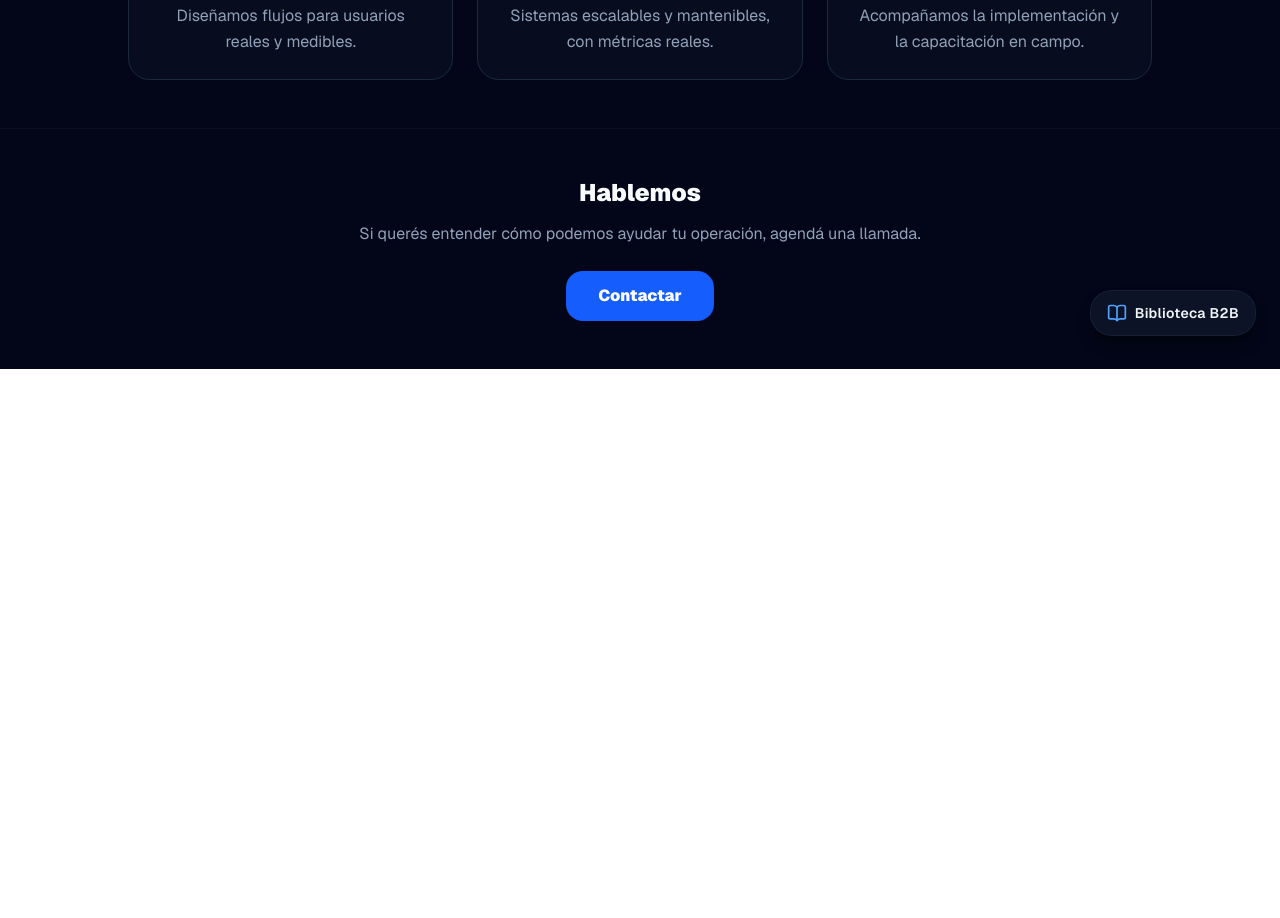
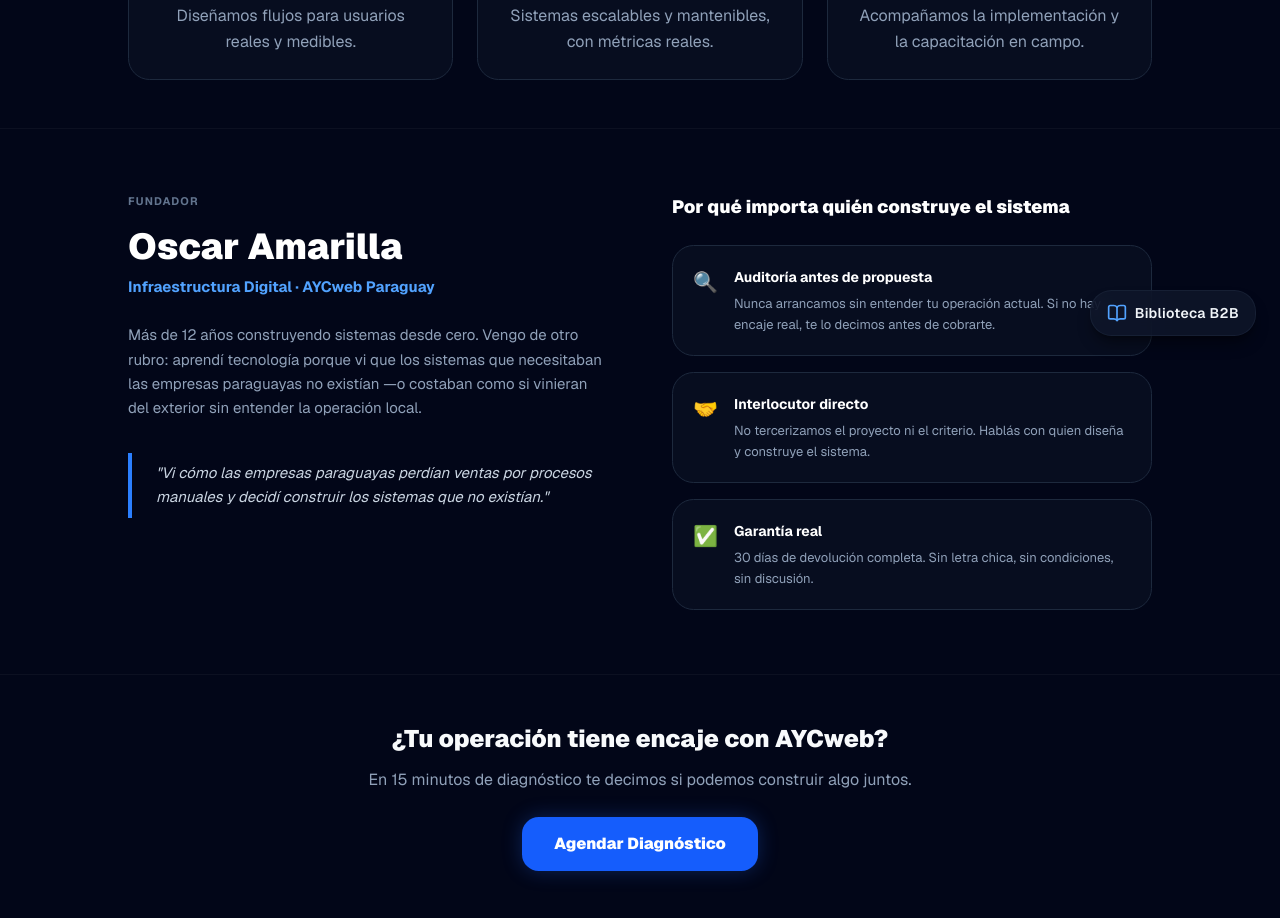
Before and after one commit to oscaramarilla/aycweb, a Next.js app: page /en/nosotros in a window 1280 px wide. Shown: the part 440-1358 px from the top of the page. Before the commit the page ends 809 px from the top, so only its background shows below. Built offline with nearby package versions, Linux system fonts and the light colour scheme.

Commit message:
feat(ux): ejecutar Sprint A con correccion de navbar, bio institucional y pipeline visual en home

```diff
--- a/app/[lang]/(marketing)/nosotros/page.tsx
+++ b/app/[lang]/(marketing)/nosotros/page.tsx
@@ -77,17 +77,58 @@ export default function NosotrosPage() {
         </div>
       </section>
 
+      {/* ====== BIO DE OSCAR ====== */}
+      <section className="px-6 py-16 border-t border-white/[0.04]">
+        <div className="max-w-5xl mx-auto">
+          <div className="grid grid-cols-1 md:grid-cols-2 gap-10 md:gap-16 items-start">
+            <div>
+              <span className="text-slate-500 font-bold tracking-widest uppercase text-[11px] mb-4 block">Fundador</span>
+              <h2 className="text-3xl md:text-4xl font-black text-white mb-2">Oscar Amarilla</h2>
+              <p className="text-blue-400 font-bold mb-6 text-[15px]">Infraestructura Digital · AYCweb Paraguay</p>
+              <p className="text-slate-400 leading-relaxed mb-8 text-[15px]">
+                Más de 12 años construyendo sistemas desde cero. Vengo de otro rubro: aprendí tecnología porque
+                vi que los sistemas que necesitaban las empresas paraguayas no existían —o costaban como si
+                vinieran del exterior sin entender la operación local.
+              </p>
+              <blockquote className="border-l-4 border-blue-500 pl-6 py-2 text-slate-300 italic leading-relaxed text-[15px]">
+                "Vi cómo las empresas paraguayas perdían ventas por procesos manuales y decidí construir los sistemas que no existían."
+              </blockquote>
+            </div>
+
+            <div>
+              <h3 className="text-lg font-black text-white mb-6">Por qué importa quién construye el sistema</h3>
+              <div className="space-y-4">
+                {[
+                  { icon: "🔍", title: "Auditoría antes de propuesta", desc: "Nunca arrancamos sin entender tu operación actual. Si no hay encaje real, te lo decimos antes de cobrarte." },
+                  { icon: "🤝", title: "Interlocutor directo", desc: "No tercerizamos el proyecto ni el criterio. Hablás con quien diseña y construye el sistema." },
+                  { icon: "✅", title: "Garantía real", desc: "30 días de devolución completa. Sin letra chica, sin condiciones, sin discusión." },
+                ].map((p, i) => (
+                  <div key={i} className="bg-slate-900/40 border border-slate-800 rounded-2xl p-5 flex gap-4">
+                    <span className="text-xl shrink-0 mt-0.5">{p.icon}</span>
+                    <div>
+                      <h4 className="text-white font-bold mb-1 text-[14px]">{p.title}</h4>
+                      <p className="text-slate-400 text-[13px] leading-relaxed">{p.desc}</p>
+                    </div>
+                  </div>
+                ))}
+              </div>
+            </div>
+          </div>
+        </div>
+      </section>
+
+      {/* ====== CTA FINAL ====== */}
       <section className="px-6 py-12 border-t border-white/[0.04] text-center">
         <div className="max-w-3xl mx-auto">
-          <h2 className="text-2xl font-black mb-3">Hablemos</h2>
-          <p className="text-slate-400 mb-6">Si querés entender cómo podemos ayudar tu operación, agendá una llamada.</p>
+          <h2 className="text-2xl font-black mb-3">¿Tu operación tiene encaje con AYCweb?</h2>
+          <p className="text-slate-400 mb-6">En 15 minutos de diagnóstico te decimos si podemos construir algo juntos.</p>
           <a
-            href={buildWaLink("Hola Oscar, me interesa conocer al equipo y coordinar una llamada.")}
-            className="inline-block bg-blue-600 hover:bg-blue-500 text-white font-black py-3 px-8 rounded-xl"
+            href={buildWaLink("Hola Oscar, quiero saber si mi operación tiene encaje con AYCweb.")}
+            className="inline-block bg-blue-600 hover:bg-blue-500 text-white font-black py-3.5 px-8 rounded-xl transition-all shadow-[0_0_20px_rgba(37,99,235,0.3)]"
             target="_blank"
             rel="noopener noreferrer"
           >
-            Contactar
+            Agendar Diagnóstico
           </a>
         </div>
       </section>
--- a/app/[lang]/(marketing)/page.tsx
+++ b/app/[lang]/(marketing)/page.tsx
@@ -142,6 +142,44 @@ export default async function HomePage({ params }: { params: Promise<{ lang: str
         </div>
       </section>
 
+      {/* ================= 3b) PIPELINE OPERATIVO ================= */}
+      <section className="py-16 md:py-24 relative z-10 bg-[#04050a] border-b border-white/[0.05]">
+        <div className="max-w-7xl mx-auto px-6">
+          <div className="text-center mb-12 md:mb-16">
+            <h2 className="text-3xl md:text-5xl font-black text-white mb-4 leading-tight">
+              No entregamos una web.<br className="hidden md:block" /> Entregamos un flujo operativo.
+            </h2>
+            <p className="text-slate-400 text-base md:text-lg max-w-2xl mx-auto">
+              Así funciona el proceso, desde el primer mensaje hasta el sistema en producción.
+            </p>
+          </div>
+
+          <div className="grid grid-cols-2 sm:grid-cols-4 lg:grid-cols-7 gap-3 md:gap-4">
+            {[
+              { icon: "💬", step: "01", label: "Consulta", desc: "Nos contás tu operación y el problema central" },
+              { icon: "🔍", step: "02", label: "Filtro", desc: "Evaluamos si hay encaje real, sin vender por vender" },
+              { icon: "📋", step: "03", label: "Diagnóstico", desc: "Mapeamos el flujo actual, fricción por fricción" },
+              { icon: "⚙️", step: "04", label: "Sistema", desc: "Diseñamos y construimos el motor a medida" },
+              { icon: "📄", step: "05", label: "PDF / WhatsApp", desc: "Cotizaciones y mensajes automatizados" },
+              { icon: "📊", step: "06", label: "Panel", desc: "Métricas y visibilidad en tiempo real" },
+              { icon: "🔁", step: "07", label: "Seguimiento", desc: "Acompañamiento post-lanzamiento" },
+            ].map((item, i) => (
+              <div key={i} className="relative flex flex-col">
+                <div className="bg-white/[0.03] border border-white/[0.08] rounded-2xl p-4 md:p-5 text-center flex flex-col items-center flex-1 hover:border-blue-500/20 transition-colors">
+                  <span className="text-2xl md:text-3xl mb-2 block">{item.icon}</span>
+                  <span className="text-[10px] text-blue-500/70 font-black tracking-widest mb-1.5 block">{item.step}</span>
+                  <h4 className="text-white font-bold text-[12px] md:text-[13px] mb-2 leading-tight">{item.label}</h4>
+                  <p className="text-slate-500 text-[10px] md:text-[11px] leading-relaxed hidden sm:block">{item.desc}</p>
+                </div>
+                {i < 6 && (
+                  <div className="absolute -right-2.5 top-1/2 -translate-y-1/2 text-slate-700 font-bold z-10 hidden lg:flex items-center text-base">›</div>
+                )}
+              </div>
+            ))}
+          </div>
+        </div>
+      </section>
+
       {/* ================= 4) FILTRO Y ADMISIÓN ================= */}
       <section className="py-16 md:py-32 relative z-10 border-y border-white/[0.05] overflow-hidden">
         <div className="absolute top-1/2 right-0 w-[600px] h-[600px] bg-red-600/5 rounded-full blur-[120px] pointer-events-none -z-10"></div>
```
Also changed, not shown: components/Navbar.tsx (+11 -11 lines).
